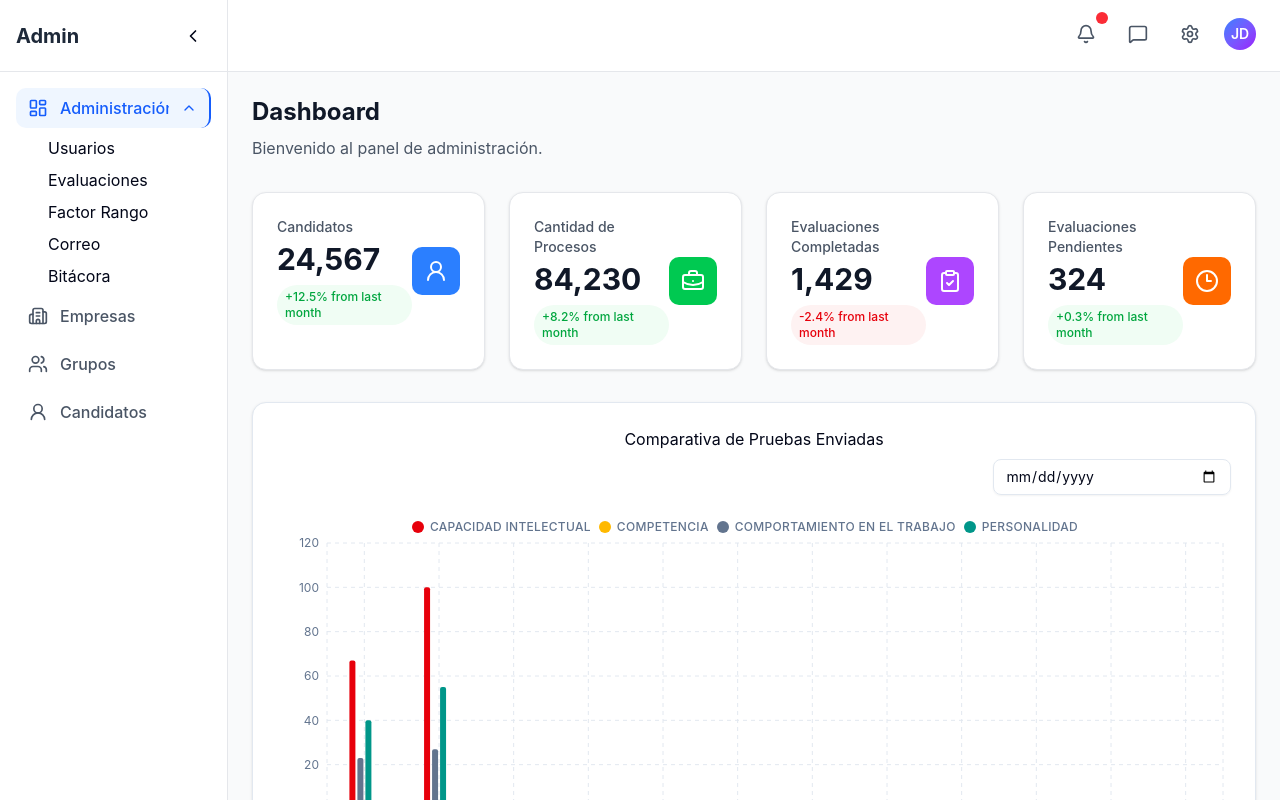
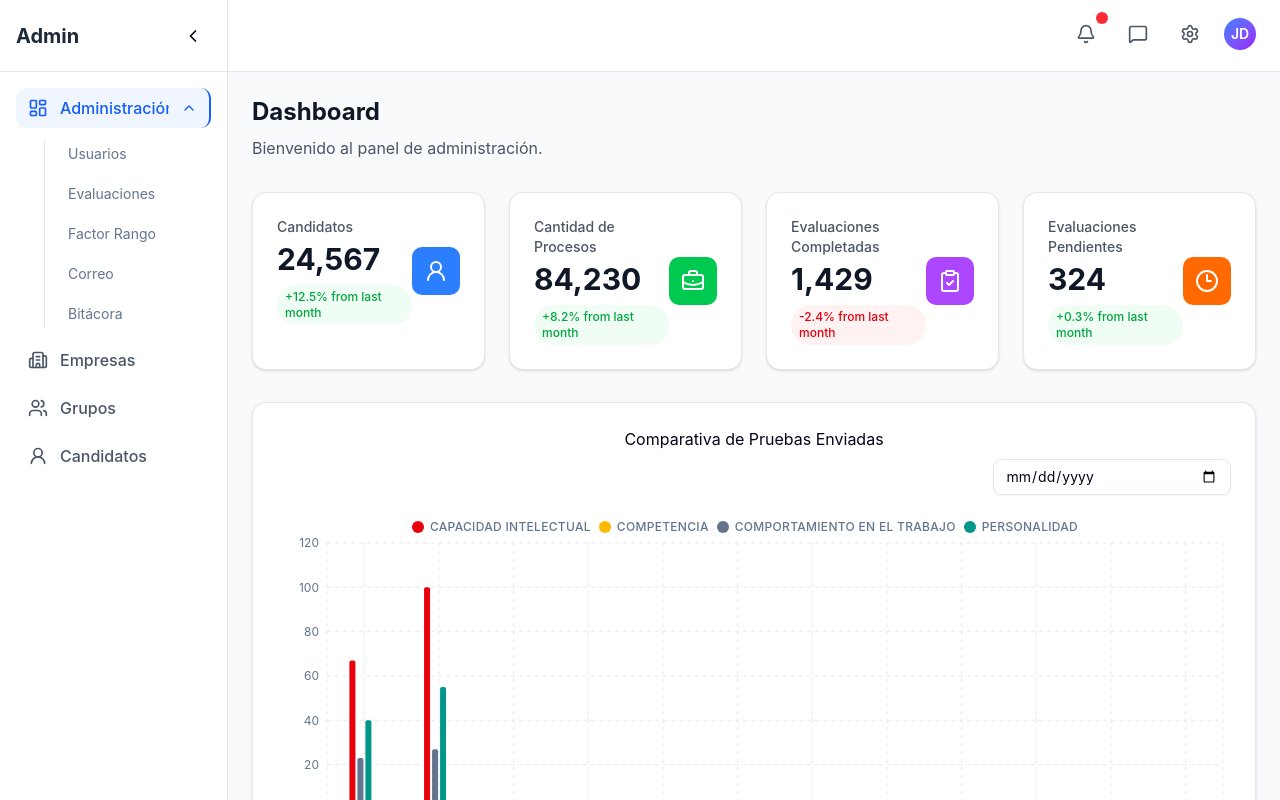
Before and after one commit to herbert-zro/LTJ-Hub-FE, a React (Vite) app: page /admin in a window 1280 px wide. Shown: the top 800 px of the page. Built offline with nearby package versions, Linux system fonts and the light colour scheme.

Commit message:
Componente Custom menu optimizado en estilos

```diff
--- a/src/admin/components/custom/CustomMenu.tsx
+++ b/src/admin/components/custom/CustomMenu.tsx
@@ -25,22 +25,28 @@ export const CustomMenu = ({
       return false;
     }
 
-    return pathname === to;
+    return pathname === to || pathname.startsWith(`${to}/`);
   };
 
   return (
     <NavigationMenu className="w-full max-w-full items-start justify-start">
-      <NavigationMenuList className="w-full flex-col items-start justify-start gap-2">
+      <NavigationMenuList className="relative w-full flex-col items-start justify-start gap-1 pl-4">
+        <div className="bg-border pointer-events-none absolute top-1 bottom-1 left-1 w-px" />
         {items.map((item) => {
+          const itemActive = isActive(item.to);
+
           const linkContent = (
             <NavigationMenuLink
               asChild
               className={cn(
-                isActive(item.to) && "bg-slate-200",
-                "w-full p-2 rounded-md",
+                "relative w-full rounded-lg px-3 py-2 text-sm font-normal text-muted-foreground transition-colors duration-150 ease-out hover:bg-accent hover:text-foreground before:absolute before:-left-2.75 before:top-1/2 before:h-6 before:w-0.5 before:-translate-y-1/2 before:rounded-full before:bg-transparent before:transition-all before:duration-150 before:ease-out",
+                itemActive &&
+                  "bg-accent text-foreground font-semibold before:w-1 before:bg-slate-400",
               )}
             >
-              <Link to={item.to ?? "#"}>{item.label}</Link>
+              <Link to={item.to ?? "#"} className="block w-full">
+                {item.label}
+              </Link>
             </NavigationMenuLink>
           );
 
```
